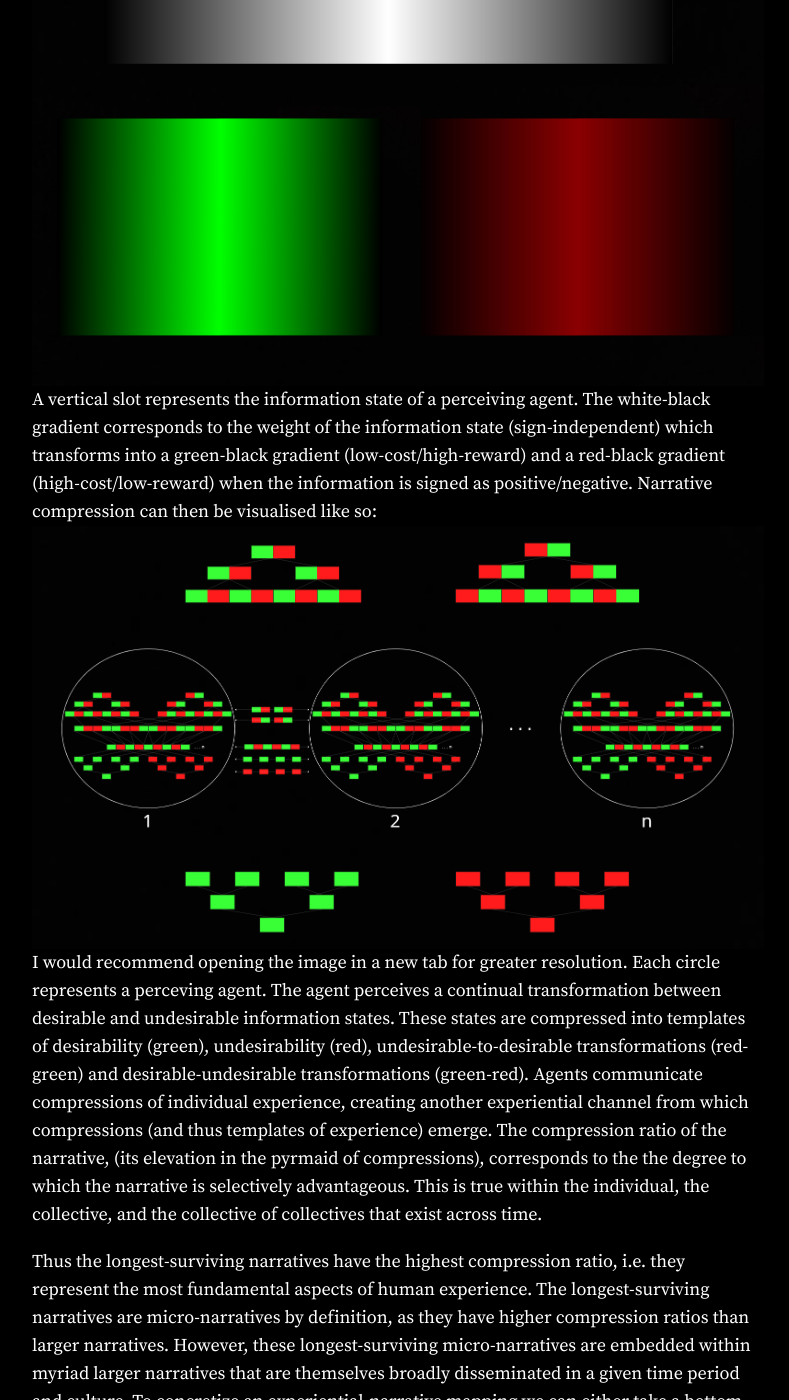
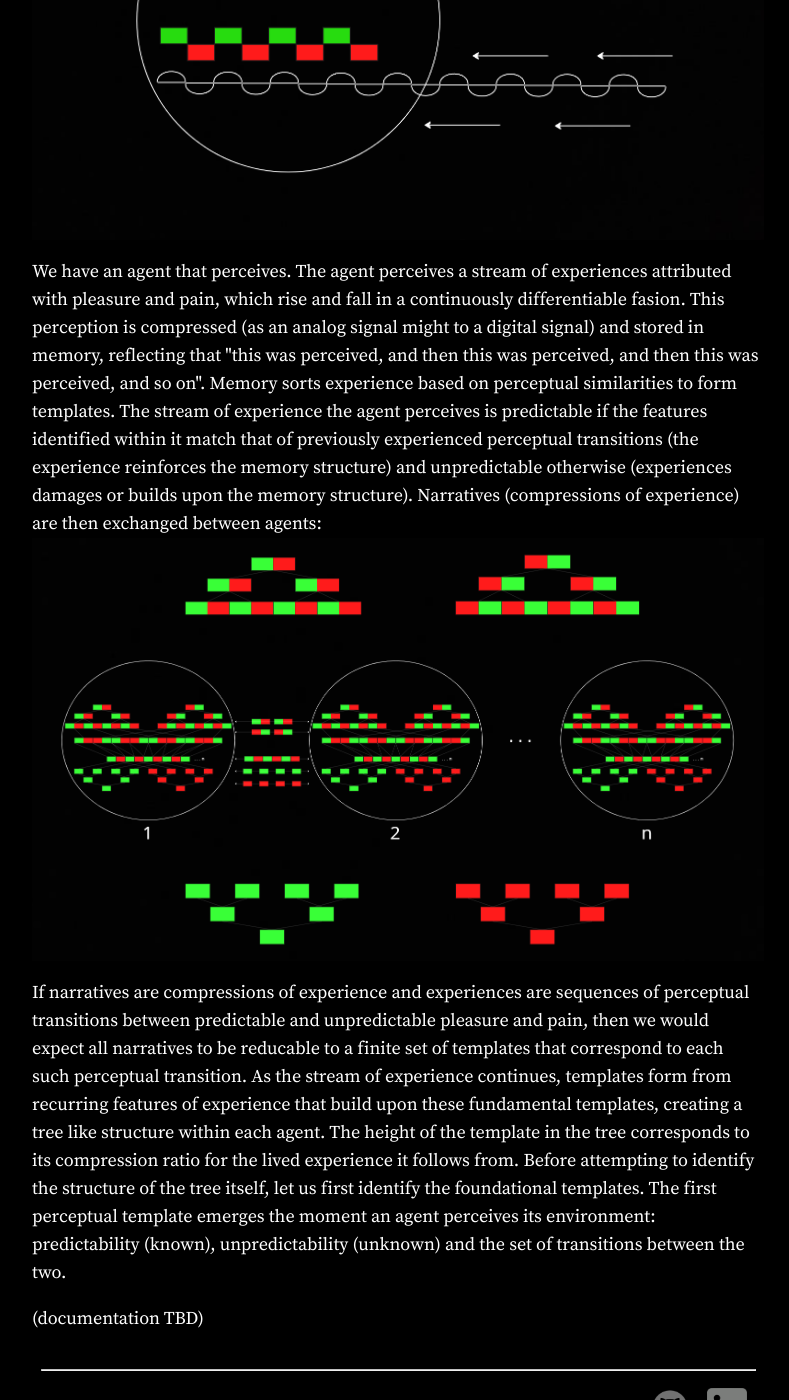
Before and after one commit to Rory-Mac/personal-website, a Jekyll site: the page built from Projects/Narrative Map.markdown, in a window 1280 px wide and 1400 px high, scrolled down 860 px. Shown: the whole window, without its empty margins (242-1031 px from the left). Built offline with Jekyll 4.4.1, drawn with Linux system fonts in a browser that asks for light colours; some of the changed text lies outside the part shown.

Commit message:
additions to narrative project document

```diff
--- a/Low-Level Programming/coding theory.markdown
+++ b/Low-Level Programming/coding theory.markdown
@@ -101,7 +101,7 @@ strings equals the number of substitutions required for one to become equal to t
 <p><img src="/Assets/images/dfa1_dark.png" width="100%" height="100%"></p>
 <p>An automaton can be more formally represented as:
         \[ M = \langle \Sigma, \Gamma, Q, \delta, \gamma \rangle \] </p>
-\(\Sigma \) is the finite set of symbols in a given input alphabet<br>\(\Gamma\) is the finite set of symbols in a given
+<p>\(\Sigma \) is the finite set of symbols in a given input alphabet<br>\(\Gamma\) is the finite set of symbols in a given
 output alphabet<br>\(Q\) is a set of states<br>\(\delta\) is a set of state-input pairings<br>\(\gamma\) is a set of
 (state-input)-output pairings</p>
 <p>A run can then be defined as a set of states \(q_0, q_1, \dots, q_n \) where \(q_i \in Q\) and \(q_i = \delta(q_{i-1}, a_i)\).
--- a/Projects/Narrative Map.markdown
+++ b/Projects/Narrative Map.markdown
@@ -4,47 +4,25 @@ mode: dark
 title: Narrative Map
 ---
 <h4>Narrative Map</h4>
-<p>A micro-narrative is two perceived environments in succession. A narrative is a set of micro-narratives in succession. To put it less formally,
-a micro-narrative is "this happened and then this happened" and a narrative is "this happened, and then this happened, and then this happened, and so on".
-Experience is no different, "this happened, and then this happened, and then this happened, and so on". Narratives compress experience. If
-"this happened, and then this happened, and then this happened, and so on" is experienced, then only a subset is communicated in the form of narrative.
-The narrative filters for information based on the weight of the information (the degree to which it is desirable or undesirable). The narrative
-compresses the strongly weighted-information by merging it with strongly weighted-information in memory of similiarly defining characteristics. I visualise
-the filtering aspect of narratives with the following heuristics:
-<img src="/Assets/images/gradation.png" width="100%" height="100%">
-<img src="/Assets/images/black_green_gradation.png" width="100%" height="100%">
-A vertical slot represents the information state of a perceiving agent.
-The white-black gradient corresponds to the weight of the information state (sign-independent) which transforms into a green-black gradient
-(low-cost/high-reward) and a red-black gradient (high-cost/low-reward) when the information is signed as positive/negative. Narrative compression can then
-be visualised like so:
-<img src="/Assets/images/narrative_compression.png" width="100%" height="100%">
-I would recommend opening the image in a new tab for greater resolution. Each circle represents a perceving agent. The agent perceives a continual
-transformation between desirable and undesirable information states. These states are compressed into templates of desirability (green), undesirability (red),
-undesirable-to-desirable transformations (red-green) and desirable-undesirable transformations (green-red). Agents communicate compressions of individual
-experience, creating another experiential channel from which compressions (and thus templates of experience) emerge. The compression ratio of the narrative,
-(its elevation in the pyrmaid of compressions), corresponds to the the degree to which the narrative is selectively advantageous. This is true within the
-individual, the collective, and the collective of collectives that exist across time.</p>
-<p>Thus the longest-surviving narratives have the highest compression ratio, i.e. they represent the most fundamental aspects of human experience. The
-longest-surviving narratives are micro-narratives by definition, as they have higher compression ratios than larger narratives. However, these
-longest-surviving micro-narratives are embedded within myriad larger narratives that are themselves broadly disseminated in a given time period and
-culture. To concretize an experiential-narrative mapping we can either take a bottom-up approach by identifying narrative elements that recur across time
-and culture and linking said elements to universal experiences, or we can take a top-down approach by identifying universal experiences and linking them
-to narrative elements that recur across time and culture.
-<p>We make a set of assumptions as to what experiences are universal:
-    <ul>
-        <li>All humans experience consciousness and non-consciousness (by being awake and asleep, drowsy and alert, perceiving life and death, etc).</li>
-        <li>All humans experience desirability and undesirability (by experiencing environments associated with pleasure and pain).</li>
-        <li>All humans experience a sense of self (of that which predictably moves with perception from environment to environment).</li>
-        <li>All humans experience a sense of other (of that which is not self but acts to attain that which is desired just as self does).</li>
-        <li>All humans experience a relationship between self and mother (whether present or absent, loving or hateful, guiding or controlling).</li>
-        <li>All humans experience a relationship between self and father (whether present or absent, loving or hateful, guiding or controlling).</li>
-        <li>All humans experience a relationship between self and child (in early experiences as the self that interfaces with mother and father and other,
-            in later experience as the self that interfaces with the earlier child-like self begotten of early experience).</li>
-        <li>All humans experience a relationship between self and man (what masculinity is perceived as being, both externally and in relation to self).</li>
-        <li>All humans experience a relationship between self and woman (what femininity is perceived as being, both externally and in relation to self).</li>
-    </ul>
-    <img src="/Assets/images/hypothesis_dark.png" width="100%" height="100%">
-We then identify narrative elements that recur across time and culture, and determine how these elements relate to universal experience. If we find
-a contradiction, that is a narrative that recurs across time and culture but does not fit into our graph, it likely means that the above set of assumptions
-is wrong or incomplete. It is an iterative process still in progress:
-    <img src="/Assets/images/narrative_overview_dark.png" width="100%" height="100%">
+<p>Narrative Map is a project that emerged from the attempt to identify patterns in human narrative. Profound narratives are powerful in their ability to shape our
+perception of the world around us, the actions we take therein, and the actions we hope to take thereafter. Patterns in narratives might speak to an underlying
+structure from which profound narratives emerge. The thought of such a structure excites me very much. As with all technical projects, I think the inspiration is
+important to keep close in mind. It begets all else in the project, not the other way around.</p>
+<p>A narrative is a set of micro-narratives in succession, for instance, "this happened, and then this happened, and then this happened, and so on". A micro-narrative
+is a transition between perceived environments, for instance, "this happened, and then this happened". We could use definitions that appear identical for human experience.
+Human experience is a set of micro-experiences in succession, "this was perceived, and then this was perceived, and then this was perceived, and so on". The relationship
+between human narrative and human experience appears to be that human narrative is the compression of human experience. I like to think about this visually:</p>
+<img src="/Assets/images/perceptual_throughput.png" width="100%" height="100%">
+<p>We have an agent that perceives. The agent perceives a stream of experiences attributed with pleasure and pain, which rise and fall in a continuously differentiable
+fasion. This perception is compressed (as an analog signal might to a digital signal) and stored in memory, reflecting that "this was perceived, and then this was perceived,
+and then this was perceived, and so on". Memory sorts experience based on perceptual similarities to form templates. The stream of experience the agent perceives is
+predictable if the features identified within it match that of previously experienced perceptual transitions (the experience reinforces the memory structure) and
+unpredictable otherwise (experiences damages or builds upon the memory structure). Narratives (compressions of experience) are then exchanged between agents:
+<img src="/Assets/images/narrative_compression.png" width="100%" height="100%"></p>
+<p>If narratives are compressions of experience and experiences are sequences of perceptual transitions between predictable and unpredictable pleasure and pain, then we
+would expect all narratives to be reducable to a finite set of templates that correspond to each such perceptual transition. As the stream of experience continues,
+templates form from recurring features of experience that build upon these fundamental templates, creating a tree like structure within each agent. The height of the
+template in the tree corresponds to its compression ratio for the lived experience it follows from. Before attempting to identify the structure of the tree itself,
+let us first identify the foundational templates. The first perceptual template emerges the moment an agent perceives its environment: predictability
+(known), unpredictability (unknown) and the set of transitions between the two.</p>
+<p>(documentation TBD)</p>
--- a/index.markdown
+++ b/index.markdown
@@ -19,7 +19,7 @@ title: Welcome
         <a href="."><img style="background-color: lightseagreen" src="/Assets/images/k12_transparent.png"></a>
     </div>
     <div class="zoom">
-        <p>Generative Spirits</p>
+        <p>Narrative Map</p>
         <a href="Projects/Narrative%20Map.html"><img style="background-color: #F1C40F" src="/Assets/images/k12_transparent.png"></a>
     </div>
 </div>
```
Also changed, not shown: Assets/images/perceptual_throughput.png (added).
